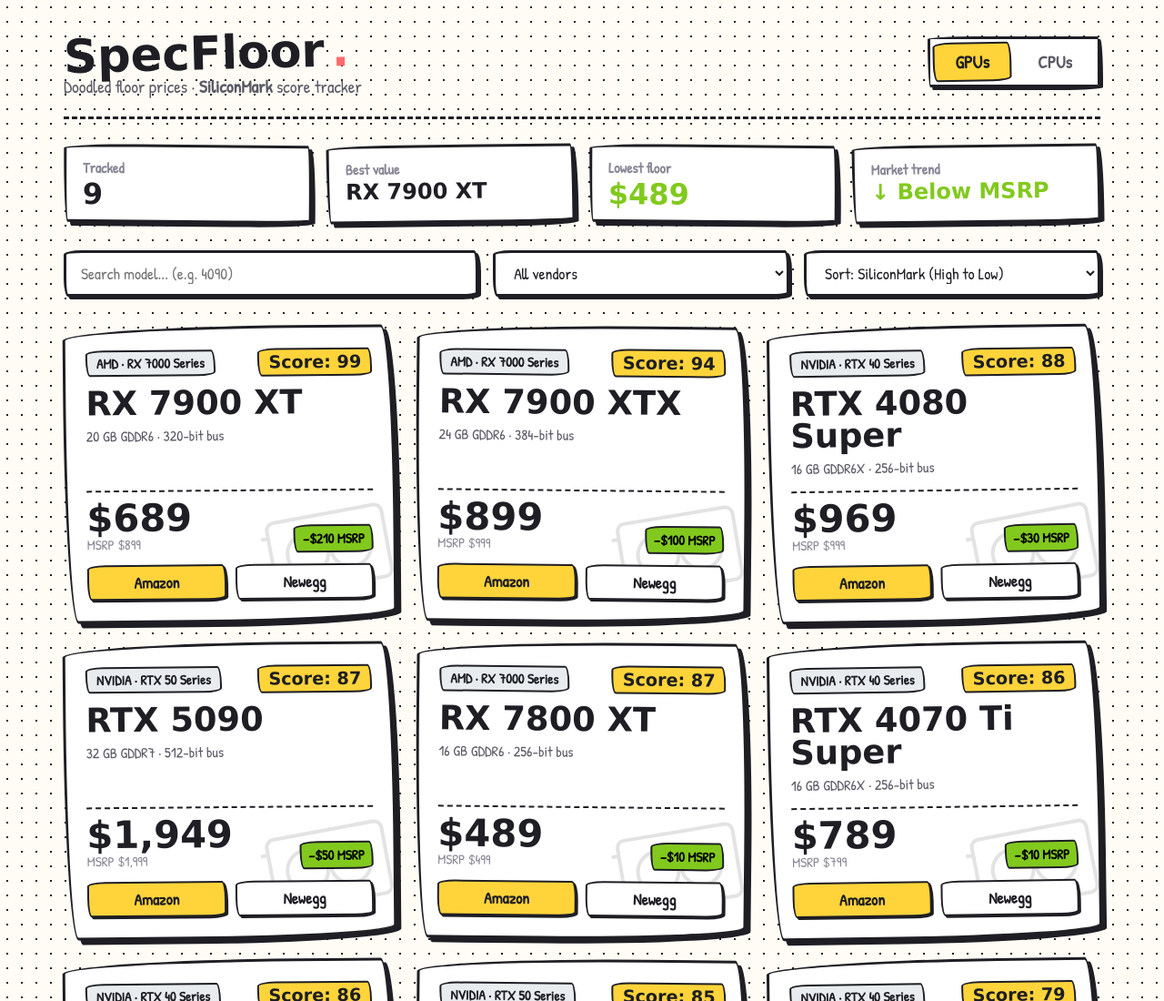
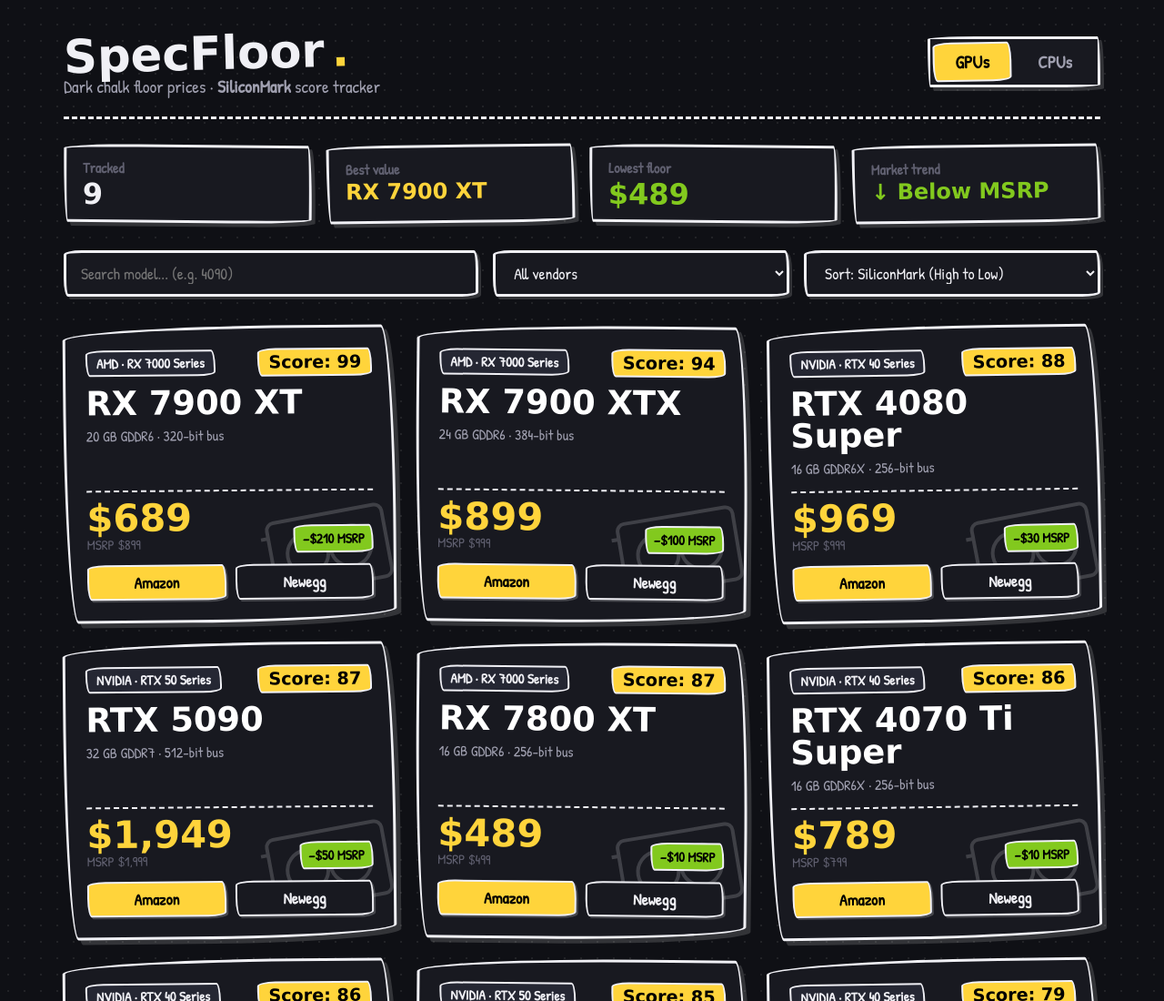
Before and after one commit to aarav19fcb-ship-it/SpecFloor, a plain HTML site: page index.html in a window 1280 px wide. Shown: the top 1100 px of the page at 91% size. Drawn offline with Linux system fonts and the light colour scheme; a web font is replaced by a local one.

Commit message:
Dark mode doodle aesthetic redesign

```diff
--- a/index.html
+++ b/index.html
@@ -9,16 +9,16 @@
 <link href="https://fonts.googleapis.com/css2?family=Gaegu:wght@400;700&family=Patrick+Hand&family=JetBrains+Mono:wght@600&display=swap" rel="stylesheet">
 <style>
   :root{
-    --bg: #fefcf5;
-    --card-bg: #ffffff;
-    --ink: #1e1e24;
-    --ink-dim: #5a5a66;
-    --ink-faint: #888896;
-    --border: #1e1e24;
+    --bg: #0f1015;
+    --card-bg: #181920;
+    --ink: #f0f0f5;
+    --ink-dim: #a0a0b0;
+    --ink-faint: #606070;
+    --border: #f0f0f5;
+    --yellow: #ffd43b;
     --nvidia: #82c91e;
     --amd: #ff6b6b;
     --intel: #339af0;
-    --yellow: #ffd43b;
     --radius: 255px 15px 225px 15px/15px 225px 15px 255px;
     --radius-sm: 20px 5px 20px 5px/5px 20px 5px 20px;
   }
@@ -27,8 +27,8 @@
   body{
     margin:0;
     background: var(--bg);
-    background-image: radial-gradient(#1e1e24 0.75px, transparent 0.75px);
-    background-size: 16px 16px;
+    background-image: radial-gradient(rgba(255,255,255,0.08) 1px, transparent 1px);
+    background-size: 18px 18px;
     color: var(--ink);
     font-family: 'Patrick Hand', cursive, sans-serif;
     font-size: 1.15rem;
@@ -53,23 +53,23 @@
     display:flex; align-items:center; gap:8px;
     transform: rotate(-1.5deg);
   }
-  .wordmark .dot{ color: var(--amd); }
+  .wordmark .dot{ color: var(--yellow); }
 
   .tagline{ color:var(--ink-dim); font-size:1.2rem; margin-top:-6px; }
 
   .toggle{
     display:flex; background: var(--card-bg); border: 3px solid var(--border);
     border-radius: var(--radius); padding:4px; gap:6px;
-    box-shadow: 3px 3px 0px var(--border);
+    box-shadow: 4px 4px 0px rgba(255,255,255,0.15);
   }
   .toggle button{
     border: 2px solid transparent; background:transparent; color:var(--ink-dim);
     font: inherit; font-weight:700; font-size:1.2rem;
     padding:6px 22px; border-radius: var(--radius-sm); cursor:pointer;
-    transition: transform 0.1s ease;
+    transition: transform 0.1s ease, color 0.1s ease;
   }
   .toggle button.active{
-    background: var(--yellow); color: var(--ink);
+    background: var(--yellow); color: #000;
     border-color: var(--border);
     transform: rotate(-1deg) scale(1.03);
   }
@@ -80,7 +80,7 @@
   .stat{
     background:var(--card-bg); border: 3px solid var(--border);
     border-radius: var(--radius); padding:12px 18px;
-    box-shadow: 4px 4px 0px var(--border);
+    box-shadow: 4px 4px 0px rgba(255,255,255,0.15);
     transform: rotate(0.5deg);
   }
   .stat:nth-child(even){ transform: rotate(-0.7deg); }
@@ -97,9 +97,10 @@
     width:100%; background: var(--card-bg); border: 3px solid var(--border);
     color:var(--ink); font:inherit; font-size:1.1rem;
     padding:10px 16px; border-radius: var(--radius-sm);
-    box-shadow: 3px 3px 0px var(--border);
+    box-shadow: 3px 3px 0px rgba(255,255,255,0.15);
     outline: none;
   }
+  .controls option{ background: #181920; color: #fff; }
 
   #grid{ display:grid; grid-template-columns:repeat(3, 1fr); gap:22px; }
   @media (max-width: 920px){ #grid{ grid-template-columns:repeat(2,1fr); } .stats{ grid-template-columns:repeat(2,1fr);} .controls{ grid-template-columns:1fr; } }
@@ -113,7 +114,7 @@
     padding:22px;
     display:flex; flex-direction:column; justify-content:space-between;
     min-height:310px;
-    box-shadow: 5px 5px 0px var(--border);
+    box-shadow: 5px 5px 0px rgba(255,255,255,0.15);
     transition: transform 0.2s ease, box-shadow 0.2s ease;
   }
   .card:nth-child(3n+1){ transform: rotate(-0.5deg); }
@@ -122,12 +123,13 @@
 
   .card:hover{
     transform: translateY(-4px) scale(1.01) rotate(0deg) !important;
-    box-shadow: 8px 8px 0px var(--border);
+    box-shadow: 7px 7px 0px var(--yellow);
+    border-color: var(--yellow);
   }
 
   .art{
     position:absolute; right: -10px; bottom: -10px; z-index:0;
-    opacity:0.12; pointer-events:none;
+    opacity:0.18; pointer-events:none;
     transform: rotate(-10deg);
   }
   .art svg{ width:160px; height:160px; fill: none; stroke: var(--border); stroke-width: 2.5; }
@@ -137,12 +139,12 @@
   .tag-row{ display:flex; justify-content:space-between; align-items:center; gap:10px; margin-bottom:12px; }
   .vendor-tag{
     font-size:0.95rem; font-weight:700; color: var(--ink);
-    background: #e9ecef; border:2px solid var(--border);
+    background: #252733; border:2px solid var(--border);
     padding:2px 10px; border-radius: var(--radius-sm);
   }
   .mark-tag{
     font-family: 'Gaegu', cursive;
-    font-size:1.2rem; font-weight:700; color: var(--ink);
+    font-size:1.2rem; font-weight:700; color: #000;
     background: var(--yellow);
     border:2px solid var(--border);
     padding:2px 10px; border-radius: var(--radius-sm);
@@ -151,12 +153,13 @@
   .model-name{
     font-family: 'Gaegu', cursive;
     font-size:2.3rem; font-weight:700; line-height:0.95; margin:0 0 6px;
+    color: #ffffff;
   }
   .spec-line{ font-size:1rem; color:var(--ink-dim); margin:0; }
 
   .card-bottom{ padding-top:12px; border-top:2px dashed var(--border); margin-top:14px; }
   .price-row{ display:flex; justify-content:space-between; align-items:flex-end; margin-bottom:12px; }
-  .price{ font-family: 'Gaegu', cursive; font-size:2.6rem; font-weight:700; line-height:0.8; }
+  .price{ font-family: 'Gaegu', cursive; font-size:2.6rem; font-weight:700; line-height:0.8; color: var(--yellow); }
   .msrp{ font-size:0.95rem; color:var(--ink-faint); margin-top:2px; }
 
   .delta{
@@ -170,12 +173,12 @@
   .buy-row a{
     text-align:center; padding:6px 10px; border-radius: var(--radius-sm);
     font-size:1.1rem; font-weight:700; border: 2px solid var(--border);
-    box-shadow: 2px 2px 0px var(--border);
+    box-shadow: 2px 2px 0px rgba(255,255,255,0.2);
     transition: transform 0.1s ease, box-shadow 0.1s ease;
   }
-  .buy-primary{ background: var(--yellow); color: var(--ink); }
+  .buy-primary{ background: var(--yellow); color: #000; }
   .buy-primary:hover{ transform: translate(-1px, -1px); box-shadow: 3px 3px 0px var(--border); }
-  .buy-secondary{ background: #fff; color: var(--ink); }
+  .buy-secondary{ background: var(--card-bg); color: var(--ink); }
   .buy-secondary:hover{ transform: translate(-1px, -1px); box-shadow: 3px 3px 0px var(--border); }
 
   .empty{ grid-column:1/-1; text-align:center; padding:60px 20px; color:var(--ink-faint); font-size:1.4rem; }
@@ -189,7 +192,7 @@
   <header>
     <div>
       <div class="wordmark">SpecFloor<span class="dot">.</span></div>
-      <div class="tagline">Doodled floor prices · <b>SiliconMark</b> score tracker</div>
+      <div class="tagline">Dark chalk floor prices · <b>SiliconMark</b> score tracker</div>
     </div>
     <div class="toggle">
       <button id="btn-gpu" class="active" onclick="setCategory('gpu')">GPUs</button>
@@ -199,7 +202,7 @@
 
   <div class="stats">
     <div class="stat"><div class="label">Tracked</div><div class="value" id="stat-count">—</div></div>
-    <div class="stat"><div class="label">Best value</div><div class="value" id="stat-top-pick" style="font-size:1.5rem;">—</div></div>
+    <div class="stat"><div class="label">Best value</div><div class="value" id="stat-top-pick" style="font-size:1.5rem; color: var(--yellow);">—</div></div>
     <div class="stat"><div class="label">Lowest floor</div><div class="value" id="stat-min-price" style="color:var(--nvidia);">—</div></div>
     <div class="stat"><div class="label">Market trend</div><div class="value" style="color:var(--nvidia); font-size:1.5rem;">↓ Below MSRP</div></div>
   </div>
```
